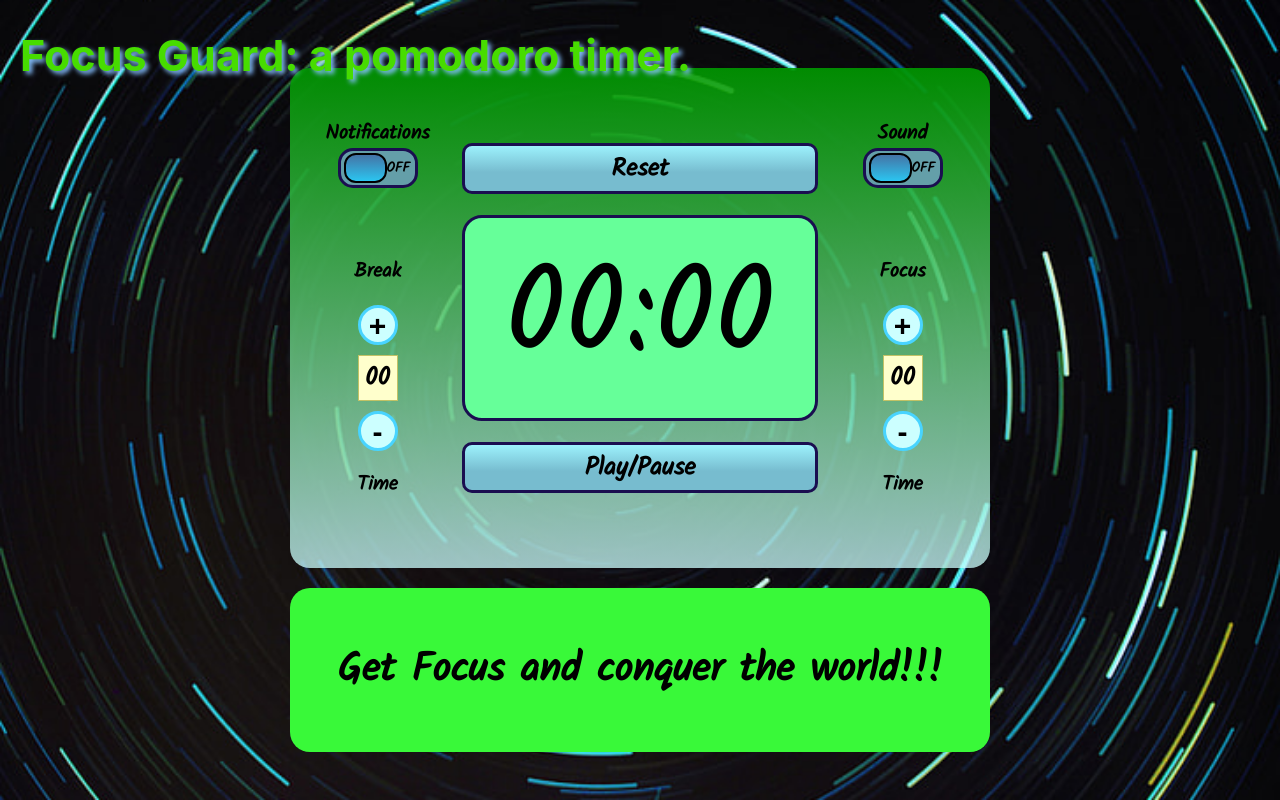
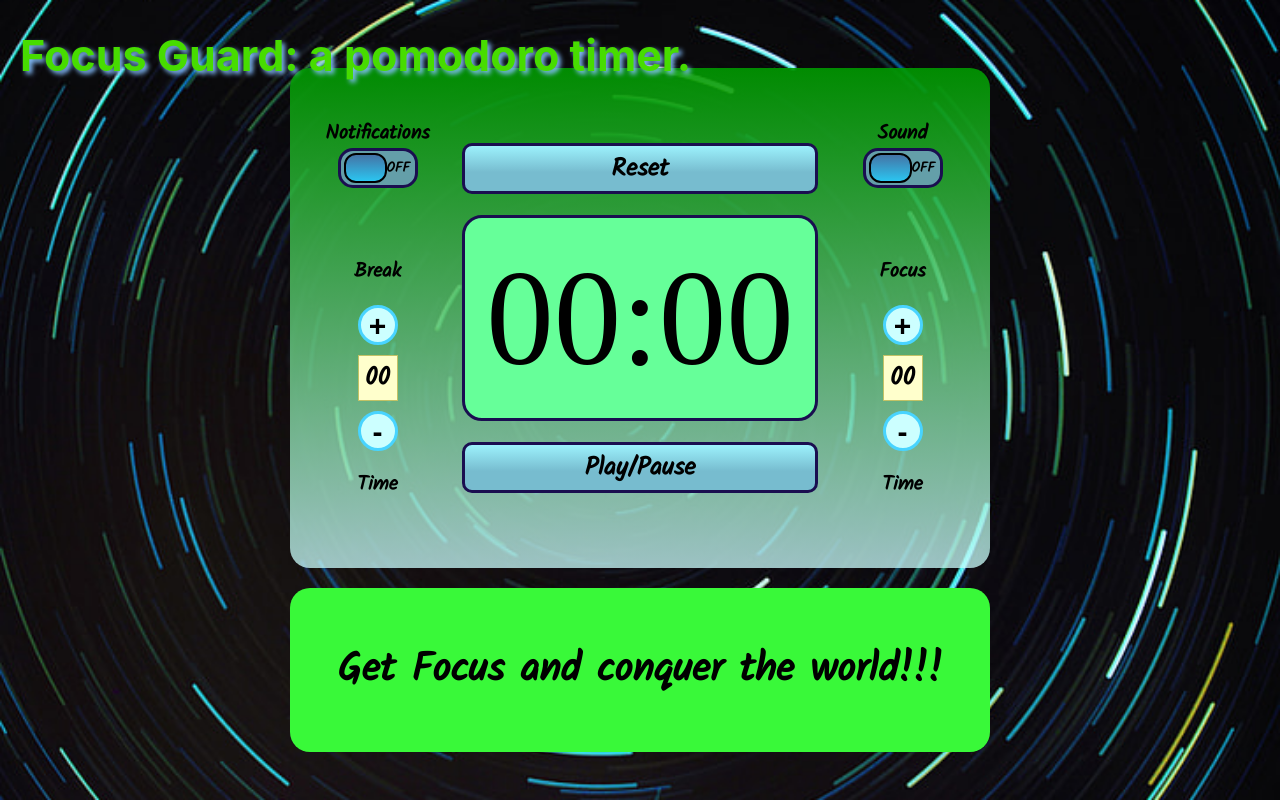
Before and after one commit to simonmontaggioni/focus-guard-react, a React (Create React App) app: page / in a window 1280 px wide. Built offline with nearby package versions, Linux system fonts and the light colour scheme.

Commit message:
style: Set the serif font to the display.

```diff
--- a/src/pomodoro/css/Display.scss
+++ b/src/pomodoro/css/Display.scss
@@ -7,6 +7,7 @@
   align-items: center;
   border: solid 3px rgb(26, 14, 80);
   border-radius: 20px;
-  font-size: 120px;
+  font-size: 135px;
+  font-family: serif;
   color: rgb(0, 0, 0);
 }
```
